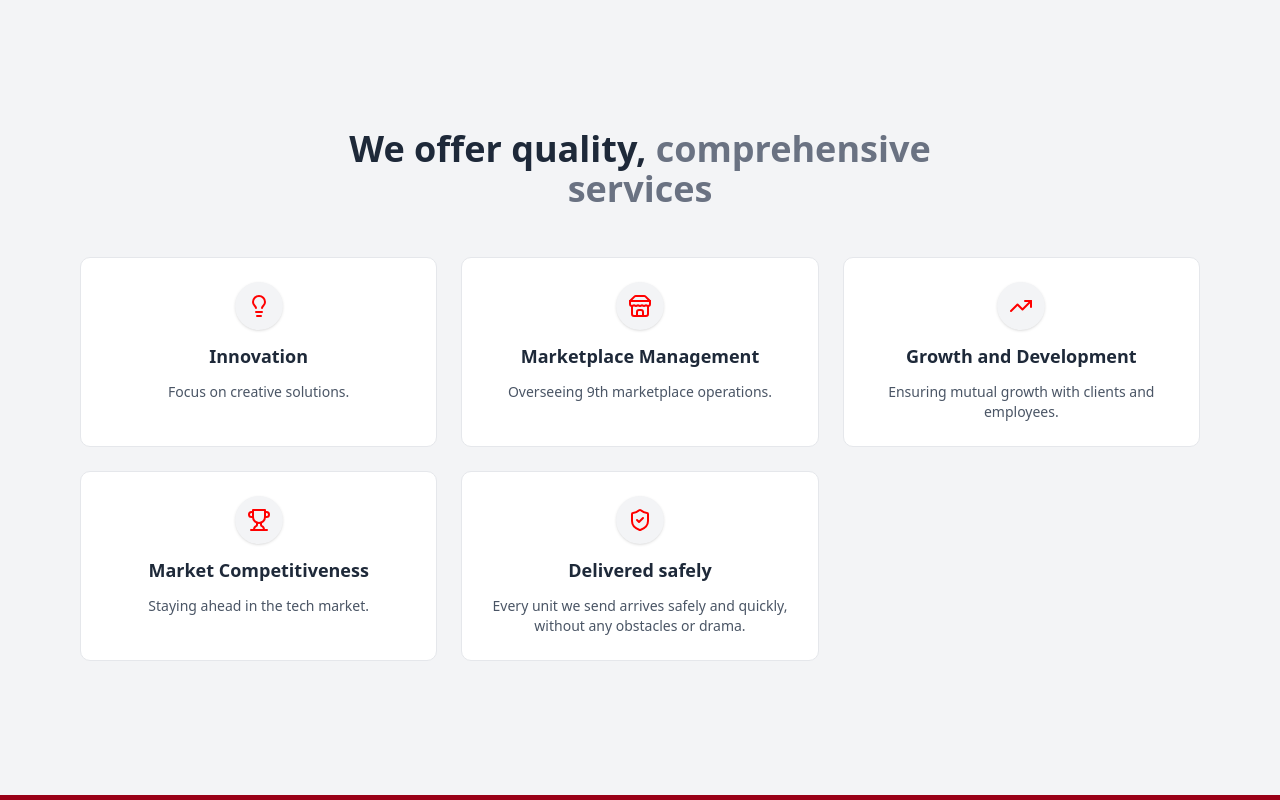
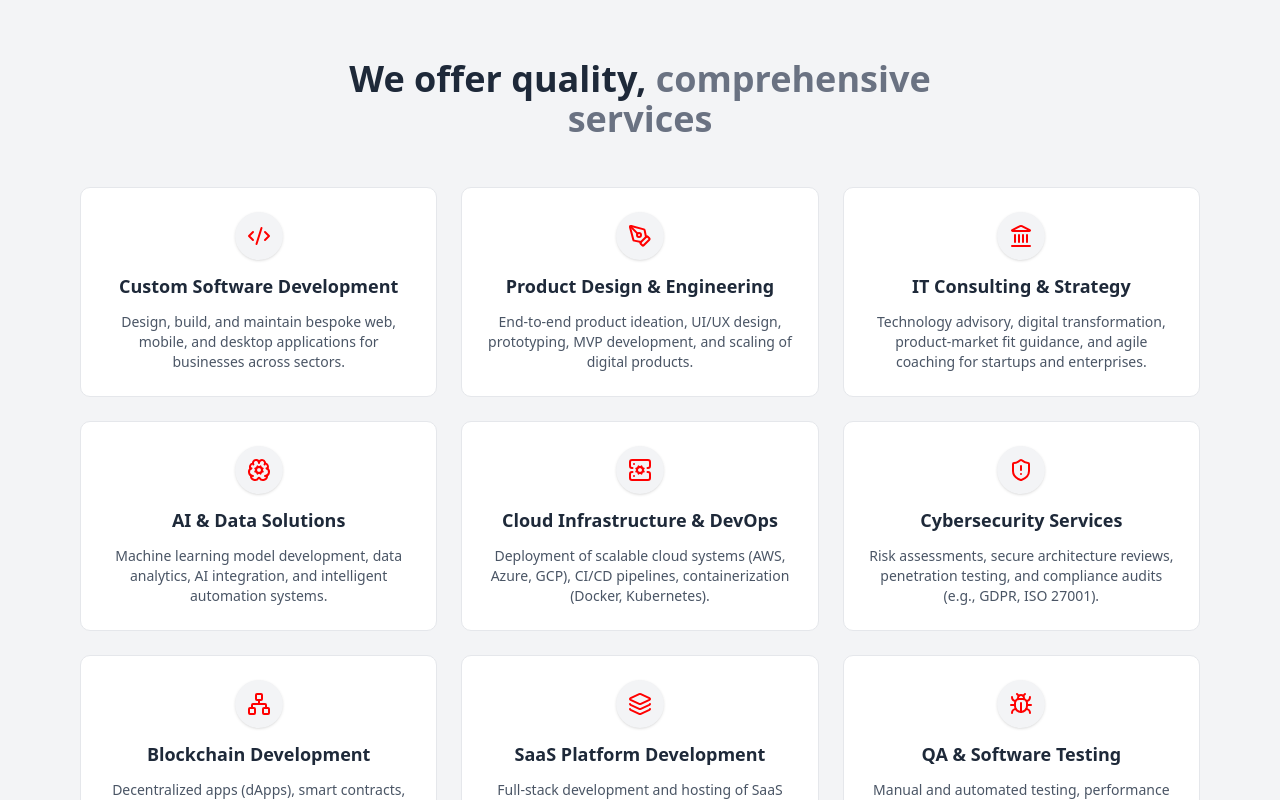
Before and after one commit to okpere/9th, a Next.js app: page / in a window 1280 px wide. Shown: the part 2000-2800 px from the top of the page. Built offline with nearby package versions, Linux system fonts and the light colour scheme.

Commit message:
feat: up date

```diff
--- a/app/(home)/_components/QualityFeatures.tsx
+++ b/app/(home)/_components/QualityFeatures.tsx
@@ -1,38 +1,77 @@
 import React from 'react';
 import {
-  Lightbulb,
-  Store,
-  TrendingUp,
-  Trophy,
-  ShieldCheck,
+  Code2,
+  PenTool,
+  Landmark,
+  BrainCog,
+  ServerCog,
+  ShieldAlert,
+  Network,
+  Layers,
+  Bug,
+  GraduationCap,
 } from 'lucide-react';
 
 const features = [
   {
-    title: 'Innovation',
-    description: 'Focus on creative solutions.',
-    icon: <Lightbulb className='text-[#ff0000] w-6 h-6' />,
+    title: 'Custom Software Development',
+    description:
+      'Design, build, and maintain bespoke web, mobile, and desktop applications for businesses across sectors.',
+    icon: <Code2 className='text-[#ff0000] w-6 h-6' />,
   },
   {
-    title: 'Marketplace Management',
-    description: 'Overseeing 9th marketplace operations.',
-    icon: <Store className='text-[#ff0000] w-6 h-6' />,
+    title: 'Product Design & Engineering',
+    description:
+      'End-to-end product ideation, UI/UX design, prototyping, MVP development, and scaling of digital products.',
+    icon: <PenTool className='text-[#ff0000] w-6 h-6' />,
   },
   {
-    title: 'Growth and Development',
-    description: 'Ensuring mutual growth with clients and employees.',
-    icon: <TrendingUp className='text-[#ff0000] w-6 h-6' />,
+    title: 'IT Consulting & Strategy',
+    description:
+      'Technology advisory, digital transformation, product-market fit guidance, and agile coaching for startups and enterprises.',
+    icon: <Landmark className='text-[#ff0000] w-6 h-6' />,
   },
   {
-    title: 'Market Competitiveness',
-    description: 'Staying ahead in the tech market.',
-    icon: <Trophy className='text-[#ff0000] w-6 h-6' />,
+    title: 'AI & Data Solutions',
+    description:
+      'Machine learning model development, data analytics, AI integration, and intelligent automation systems.',
+    icon: <BrainCog className='text-[#ff0000] w-6 h-6' />,
   },
   {
-    title: 'Delivered safely',
+    title: 'Cloud Infrastructure & DevOps',
     description:
-      'Every unit we send arrives safely and quickly, without any obstacles or drama.',
-    icon: <ShieldCheck className='text-[#ff0000] w-6 h-6' />,
+      'Deployment of scalable cloud systems (AWS, Azure, GCP), CI/CD pipelines, containerization (Docker, Kubernetes).',
+    icon: <ServerCog className='text-[#ff0000] w-6 h-6' />,
+  },
+  {
+    title: 'Cybersecurity Services',
+    description:
+      'Risk assessments, secure architecture reviews, penetration testing, and compliance audits (e.g., GDPR, ISO 27001).',
+    icon: <ShieldAlert className='text-[#ff0000] w-6 h-6' />,
+  },
+  {
+    title: 'Blockchain Development',
+    description:
+      'Decentralized apps (dApps), smart contracts, crypto wallet integration, and NFT solutions.',
+    icon: <Network className='text-[#ff0000] w-6 h-6' />,
+  },
+  {
+    title: 'SaaS Platform Development',
+    description:
+      'Full-stack development and hosting of SaaS products—from admin dashboards to subscription systems.',
+    icon: <Layers className='text-[#ff0000] w-6 h-6' />,
+  },
+  {
+    title: 'QA & Software Testing',
+    description:
+      'Manual and automated testing, performance benchmarking, usability testing, and release assurance.',
+    icon: <Bug className='text-[#ff0000] w-6 h-6' />,
+  },
+  {
+    title: 'Technical Training & Talent Incubation',
+    description:
+      'Specialized tech bootcamps, developer training, and partner company upskilling programs.',
+    icon: <GraduationCap className='text-[#ff0000] w-6 h-6' />,
   },
 ];
 
--- a/app/layout.tsx
+++ b/app/layout.tsx
@@ -3,9 +3,10 @@ import { Geist, Geist_Mono } from 'next/font/google';
 import './globals.css';
 import GlobalLayout from '@/components/layout';
 import { Lato } from 'next/font/google';
+import Script from 'next/script';
 
 export const metadata: Metadata = {
-  title: '9th tech limited -  your number one global online marketplace',
+  title: '9th tech limited - your number one global online marketplace',
   description:
     '9th Marketplace is set to become your go-to global online marketplace for construction materials and fixtures tailored to your unique lifestyle',
 };
@@ -17,6 +18,7 @@ const lato = Lato({
   variable: '--font-lato',
   adjustFontFallback: false,
 });
+
 export default function RootLayout({
   children,
 }: Readonly<{
@@ -24,6 +26,27 @@ export default function RootLayout({
 }>) {
   return (
     <html lang='en'>
+      <head>
+        {/* Add any additional <meta> tags here if needed */}
+        <Script
+          id='tawk-to'
+          strategy='afterInteractive'
+          dangerouslySetInnerHTML={{
+            __html: `
+              var Tawk_API = Tawk_API || {}, Tawk_LoadStart = new Date();
+              (function () {
+                var s1 = document.createElement("script"),
+                  s0 = document.getElementsByTagName("script")[0];
+                s1.async = true;
+                s1.src = 'https://embed.tawk.to/68161e0e2a5b77190ef24b81/1iqb6aqpg';
+                s1.charset = 'UTF-8';
+                s1.setAttribute('crossorigin', '*');
+                s0.parentNode.insertBefore(s1, s0);
+              })();
+            `,
+          }}
+        />
+      </head>
       <body className={`${lato.variable} overscroll-none`}>
         <GlobalLayout>{children}</GlobalLayout>
       </body>
--- a/components/footer.tsx
+++ b/components/footer.tsx
@@ -18,7 +18,8 @@ export default function Footer() {
             <Logo />
           </div>
           <p className='text-sm'>Phone: 0700044499</p>
-          <p className='text-sm'>Email: support@9th.ng</p>
+          <p className='text-sm'>Email: support@9thtechlimited.com</p>
+          <p className='text-sm'></p>
         </div>
 
         {/* Products */}
```
